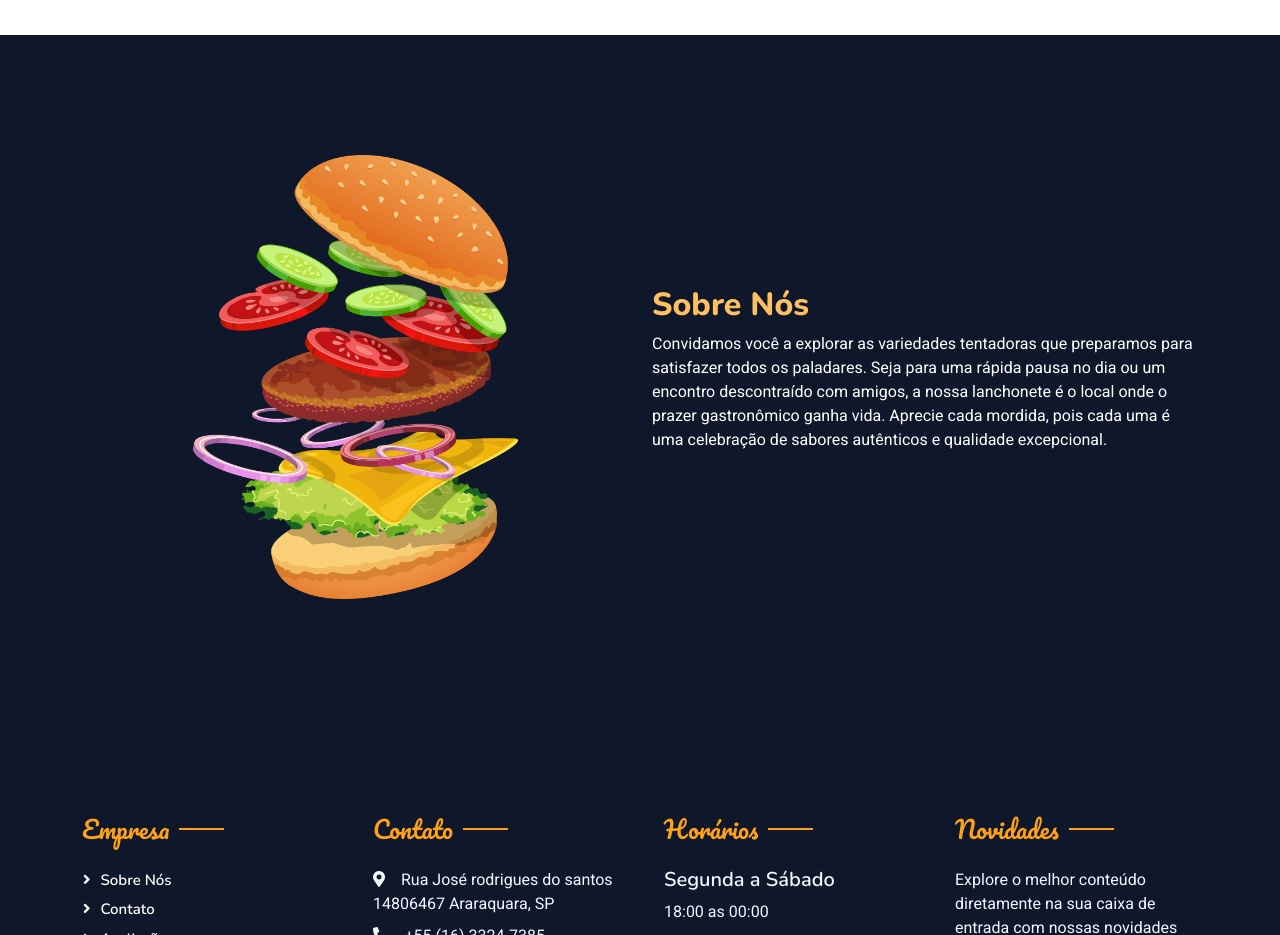
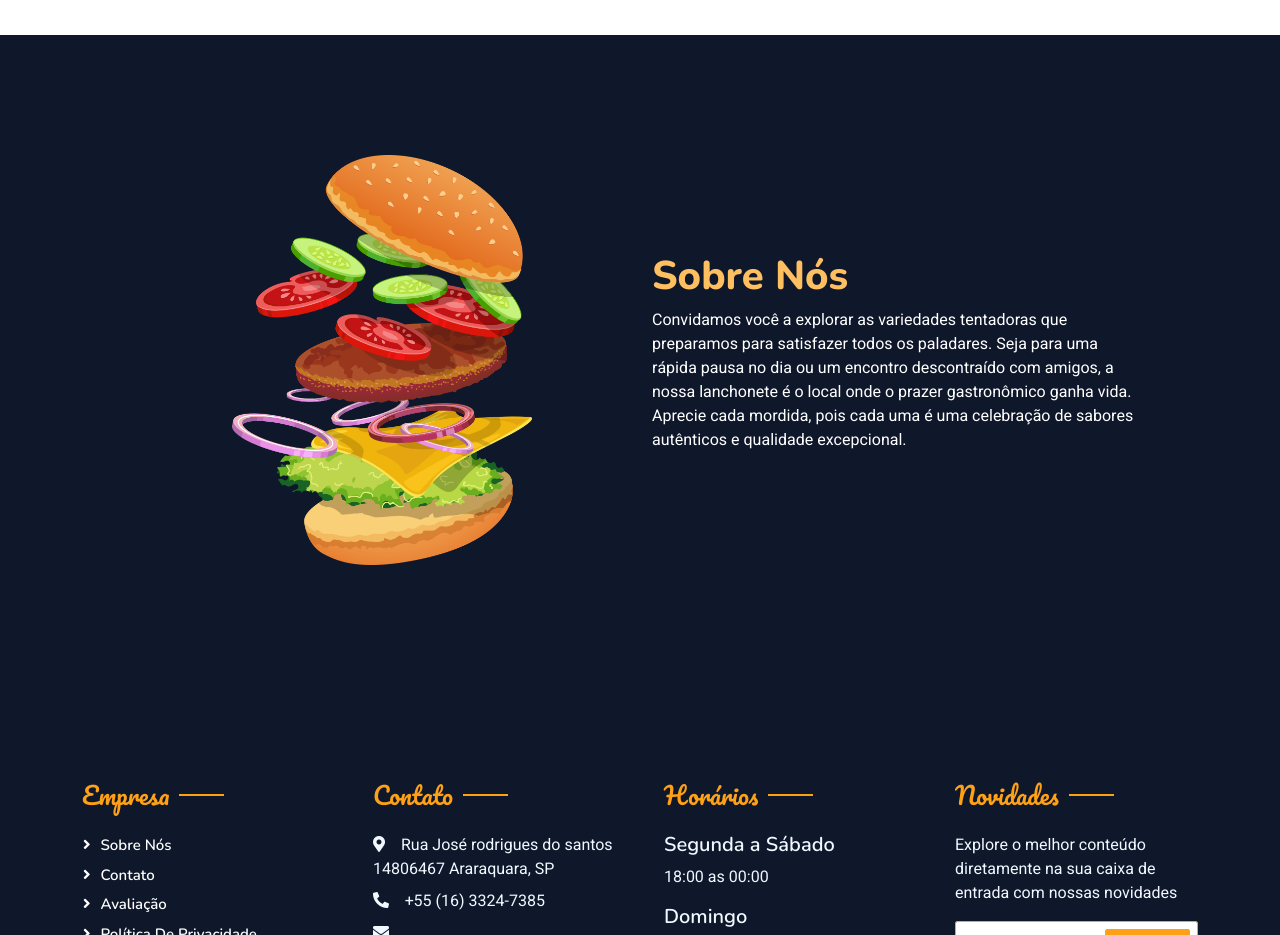
Before and after one commit to PixShopping/Freelancer, a plain HTML site: page about.html in a window 1280 px wide. Shown: the part 1080-2015 px from the top of the page. Drawn offline with nearby package versions, Linux system fonts and the light colour scheme.

Commit message:
atualizando about

```diff
--- a/about.html
+++ b/about.html
@@ -48,9 +48,11 @@
         }
 
         .about_section .row {
+            width: 92.5%;
             display: flex;
             align-items: center;
             justify-content: center;
+            margin: 0px auto;
         }
 
         .about_section .col-md-6 {
@@ -59,6 +61,7 @@
 
         .about_section h2 {
             color: #febf61;
+            font-size: 2.5em;
         }
 
         .about_section p {
@@ -72,7 +75,7 @@
         }
 
         .img-box img {
-            width: 325px;
+            width: 300px;
             height: auto;
         }
 
```
